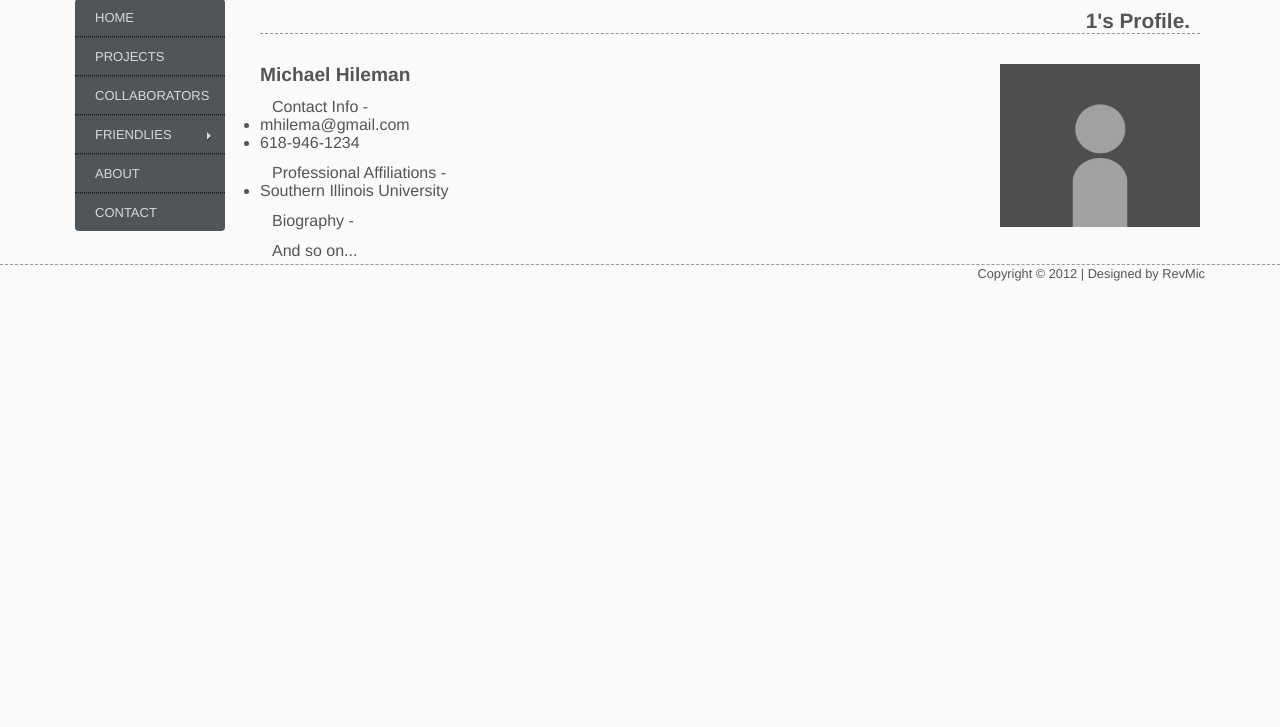
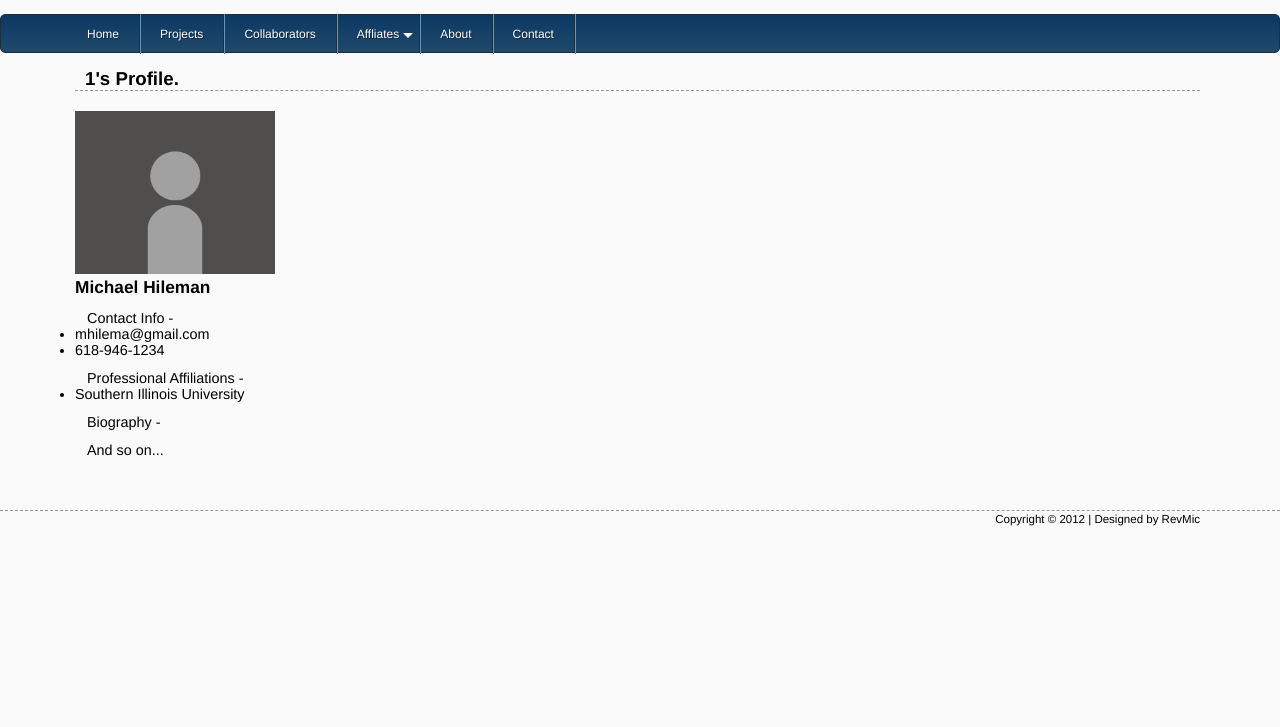
Before and after one commit to revmic/itineration-collab-tool, a PHP site: page /profile.php?user=1 in a window 1280 px wide. Shown: the part 73-800 px from the top of the page. Run offline with PHP 8.4, Linux system fonts and the light colour scheme; the visitor is signed in with stand-in values (Sample User, id 1).

Commit message:
Interface Tweaks

```diff
--- a/public/collaborators.php
+++ b/public/collaborators.php
@@ -2,7 +2,7 @@
 
 $page_title = 'Collaborators';
 include('templates/header.php');
-include('templates/nav.php');
+include('templates/nav_top.php');
 
 echo "<h1>Collaborators</h1>";
 
--- a/public/css/style.css
+++ b/public/css/style.css
@@ -7,21 +7,20 @@
 
 /* general */
 a {
-	color:#777;
+	color:#0C3864;
 	text-decoration:none;
 }
 
 a:hover {
-	color:#333;
+	color:#990000;
 	text-decoration:none;
 }
 
 /* BODY */
 body {
 	background:#fafafa;
-	color:#555;
 	font-family: 'Yanone Kaffeesatz', Helvetica, Arial, sans-serif;
-	font-size: 1em;
+	font-size: 0.9em;
 /*	font:0.8em Arial, Helvetica, "bitstream vera sans", sans-serif;*/
 }
 
@@ -32,11 +31,14 @@ body {
 	height:50px;
 	margin:0 auto;
 	padding:0 75px 12px 75px;
-	background: #B0E0E6;
+	background: #99ADD6;
+	background-image:url('../images/itineration');
+	background-size: contain;
+	background-repeat: no-repeat;
 }
 #header h1 {
 	color:#0C3864;
-	font-size:325%;
+	font-size:355%;
 	letter-spacing:-3px;
 	float:left;
 	padding-left:5px;
@@ -49,10 +51,18 @@ body {
 	float:left;
 }
 #header h3 {
-	font-size:100%;
-	letter-spacing:-1px;
+	font-size:90%;
+	letter-spacing:0px;
 	float:right;
-	padding:10px 180px 0 0;
+	padding:10px 160px 10px 0;
+}
+#header a {
+	color:#113689;
+}
+#header a:hover {
+	color:#fff;
+	background-color: #0C3864;
+	border: 1px solid #fff;
 }
 #header form {
     float: right;
@@ -79,28 +89,157 @@ body {
     vertical-align: bottom;
     background: #0C3864;
     color: #fff;
-    border: 1px solid #ddd;
-    -moz-border-radius: 5px;
-    border-radius: 5px;
+    border: 1px solid #fff;
+    -moz-border-radius: 3px;
+    border-radius: 3px;
+    padding:1px;
 }
+
+
+/*** TOP NAV ***/
+#cssmenu{
+	height:37px;
+	display:block;
+	width:150;
+	margin:15px auto;
+	border:1px solid;
+	border-radius:5px;
+	padding-left: 66px;
+}
+#cssmenu > ul {
+	list-style:inside none;
+	padding:0;
+	margin:0;
+}
+#cssmenu > ul > li {
+	list-style:inside none;
+	padding:0;
+	margin:0;
+	float:left;
+	display:block;
+	position:relative;
+}
+#cssmenu > ul > li > a{
+	outline:none;
+	display:block;
+	position:relative;
+	padding:12px 20px;
+	font-family: 'Yanone Kaffeesatz', Helvetica, Arial, sans-serif;
+	font-size: 12px;
+/*	font:bold 13px/100% Arial, Helvetica, sans-serif; */
+	text-align:center;
+	text-decoration:none;
+	text-shadow:1px 1px 0 rgba(0,0,0, 0.4);
+}
+#cssmenu > ul > li:first-child > a{
+	border-radius:5px 0 0 5px;
+}
+#cssmenu > ul > li > a:after{
+	content:''; position:absolute;
+	border-right:1px solid;
+	top:-1px; bottom:-1px;
+	right:-2px;
+	z-index:99;
+}
+#cssmenu ul li.has-sub:hover > a:after{
+	top:0; bottom:0;
+}
+#cssmenu > ul > li.has-sub > a:before{
+	content:'';
+	position:absolute;
+	top:18px;
+	right:6px;
+	border:5px solid transparent;
+	border-top:5px solid #fff;
+}
+#cssmenu > ul > li.has-sub:hover > a:before{
+	top:19px;
+}
+#cssmenu ul li.has-sub:hover > a{
+	background:#505559;
+	border-color:#3f3f3f;
+	padding-bottom:13px;
+	padding-top:13px;
+	top:-1px;
+	z-index:999;
+}
+#cssmenu ul li.has-sub:hover > ul, #cssmenu ul li.has-sub:hover > div{
+	display:block;
+}
+#cssmenu ul li.has-sub > a:hover{
+	background:#505559;
+	border-color:#3f3f3f;
+}
+#cssmenu ul li > ul, #cssmenu ul li > div{
+	display:none;
+	width:auto;
+	position:absolute;
+	top:38px;
+	padding:10px 0;
+	background:#505559;
+	border-radius:0 0 5px 5px;
+	z-index:999;
+}
+#cssmenu ul li > ul{
+	width:200px;
+}
+#cssmenu ul li > ul li{
+	display:block;
+	list-style:inside none;
+	padding:0;
+	margin:0;
+	position:relative;
+}
+#cssmenu ul li > ul li a{
+	outline:none;
+	display:block;
+	position:relative;
+	margin:0;
+	padding:8px 20px;
+	font:10pt Arial, Helvetica, sans-serif; color:#fff;
+	text-decoration:none;
+	text-shadow:1px 1px 0 rgba(0,0,0, 0.5);
+}
+
+#cssmenu, #cssmenu > ul > li > ul > li a:hover{
+	background:#3e698c;
+	background:-moz-linear-gradient(top,  #0C3864 0%, #20496A 100%);
+	background:-webkit-gradient(linear, left top, left bottom, color-stop(0%,#0C3864), color-stop(100%,#20496A));
+	background:-webkit-linear-gradient(top,  #0C3864 0%,#20496A 100%);
+	background:-o-linear-gradient(top, #0C3864 0%,#20496A 100%);
+	background:-ms-linear-gradient(top, #0C3864 0%,#20496A 100%);
+	background:linear-gradient(top,  #0C3864 0%,#20496A 100%);
+	filter:progid:DXImageTransform.Microsoft.gradient( startColorstr='#0C3864', endColorstr='#20496A',GradientType=0 );
+}
+#cssmenu{
+	border-color:#1b313d;
+}
+#cssmenu > ul > li > a{
+	border-right:1px solid #1b313d;
+	color:#fff;
+}
+#cssmenu > ul > li > a:after{
+	border-color:#6696bd;
+}
+#cssmenu > ul > li > a:hover{
+	background:#505559;
+}
+
 
 
 /*** CONTENT ***/
 #content {
-	float:top;
 	text-align: left;
 	margin:0 auto;
-	padding:10px 80px 20px 260px;
+	padding:0 80px 20px 75px;
 }
 #content h1 {
 	border-bottom:1px dashed #999;
 	font-size:1.3em;
-	padding-right: 10px;
-	text-align: right;
+	padding-left: 10px;
 	}
 #content h2 {
 	font-size:1.2em;
-	text-align: left;
 }
 #content p {
 	padding:12px 12px 0;
@@ -123,24 +262,134 @@ body {
     -moz-border-radius: 5px;
     border-radius: 5px;
 }
-#content a:hover {
-	color:#113689;
-}
 
 /* footer */
 #footer {
+	border-top:1px dashed #999;
 	font-size: 0.8em;
-	border-top:1px dashed #999;
 	height:50px;
-	margin:0 auto;
-	padding-right: 75px;
-	padding-top: 1px;
+	padding:2px 80px 20px 75px;
 	text-align:right;
 }
 
 
 
-/* CSS Menu Maker */
+/*
+#cssmenu > ul, #cssmenu > ul ul {
+	display: block;
+	float: left; /* needed to get main content next to nav */
+/*	position: relative; *
+	width: 150px;
+	padding-left: 75px;
+/*	border-right:1px dashed #505559;
+}
+	/* The list elements which contain the links *
+	#cssmenu > ul li {
+		display: block;
+		position: relative;
+		margin: 0;
+		padding: 0;
+		width: 150px;
+	}
+		/* General link styling *
+		#cssmenu > ul li a {
+			/* Layout *
+			display: block;
+			position: relative;
+			margin: 0;
+			border-top: 1px dotted #3a3a3a;
+			border-bottom: 1px dotted #1b1b1b;
+			padding: 11px 20px;
+			width: 110px;
+
+			/* Typography *
+			font-family: 'Yanone Kaffeesatz', Helvetica, Arial, sans-serif;
+			color: #d8d8d8;
+			text-decoration: none;
+			text-transform: uppercase;
+		/*	text-shadow: 0 1px 1px #000; *
+			font-size: 13px;
+			font-weight: 300;
+
+			/* Background & effects *
+			background: #505559; /*#282828*
+		}
+		/* Rounded corners for the first link of the menu/submenus *
+		#cssmenu > ul li:first-child>a {
+			border-top-left-radius: 4px;
+			border-top-right-radius: 4px;
+			border-top: 0;
+		}
+		/* Rounded corners for the last link of the menu/submenus *
+		#cssmenu > ul li:last-child>a {
+			border-bottom-left-radius: 4px;
+			border-bottom-right-radius: 4px;
+			border-bottom: 0;
+		}
+
+		/* The hover state of the menu/submenu links *
+		#cssmenu > ul li>a:hover, #cssmenu > ul li:hover>a {
+			color: #fff;
+			text-shadow: 0 1px 0 rgba(0, 0, 0, .3);
+			background: #003399;
+			background: -webkit-linear-gradient(bottom, #003399, #0C3864);
+			background: -ms-linear-gradient(bottom, #003399, #0C3864);
+			background: -moz-linear-gradient(bottom, #003399, #0C3864);
+			background: -o-linear-gradient(bottom, #003399, #0C3864);
+			border-color: transparent;
+		}
+		/* The arrow indicating a submenu *
+		#cssmenu > ul .has-sub>a::after {
+			content: '';
+			position: absolute;
+			top: 16px;
+			right: 10px;
+			width: 0px;
+			height: 0px;
+
+			/* Creating the arrow using borders *
+			border: 4px solid transparent;
+			border-left: 4px solid #d8d8d8;
+		}
+		/* The same arrow, but with a darker color, to create the shadow effect *
+		#cssmenu > ul .has-sub>a::before {
+			content: '';
+			position: absolute;
+			top: 17px;
+			right: 10px;
+			width: 0px;
+			height: 0px;
+
+			/* Creating the arrow using borders *
+			border: 4px solid transparent;
+			border-left: 4px solid #000;
+		}
+		/* Changing the color of the arrow on hover *
+		#cssmenu > ul li>a:hover::after, #cssmenu > ul li:hover>a::after {
+			border-left: 4px solid #fff;
+		}
+		#cssmenu > ul li>a:hover::before, #cssmenu > ul li:hover>a::before {
+			border-left: 4px solid rgba(0, 0, 0, .3);
+		}
+
+		/* THE SUBMENUS *
+		#cssmenu > ul ul {
+			position: absolute;
+			left: 150px;
+			top: -9999px;
+			padding-left: 5px;
+			opacity: 0;
+			/* The fade effect, created using an opacity transition *
+			-webkit-transition: opacity .3s ease-in;
+			-moz-transition: opacity .3s ease-in;
+			-o-transition: opacity .3s ease-in;
+			-ms-transition: opacity .3s ease-in;
+		}
+		/* Showing the submenu when the user is hovering the parent link *
+		#cssmenu > ul li:hover>ul {
+			top: 0px;
+			opacity: 1;
+		}
 
 /* Some stylesheet reset
 ul#cssmenu > ul, #cssmenu > ul ul {
@@ -150,164 +399,4 @@ ul#cssmenu > ul, #cssmenu > ul ul {
 	vertical-align: baseline;
 	line-height: 1;
 }
-
-/* The container */
-#cssmenu > ul, #cssmenu > ul ul {
-	display: block;
-	float: left; /* needed to get main content next to nav */
-/*	position: relative; */
-	width: 150px;
-	padding-left: 75px;
-/*	border-right:1px dashed #505559; */
-}
-
-	/* The list elements which contain the links */
-	#cssmenu > ul li {
-		display: block;
-		position: relative;
-		margin: 0;
-		padding: 0;
-		width: 150px;
-	}
-
-		/* General link styling */
-		#cssmenu > ul li a {
-			/* Layout */
-			display: block;
-			position: relative;
-			margin: 0;
-			border-top: 1px dotted #3a3a3a;
-			border-bottom: 1px dotted #1b1b1b;
-			padding: 11px 20px;
-			width: 110px;
-
-			/* Typography */
-			font-family: 'Yanone Kaffeesatz', Helvetica, Arial, sans-serif;
-			color: #d8d8d8;
-			text-decoration: none;
-			text-transform: uppercase;
-		/*	text-shadow: 0 1px 1px #000; */
-			font-size: 13px;
-			font-weight: 300;
-
-			/* Background & effects */
-			background: #505559; /*#282828*/
-		}
-
-		/* Rounded corners for the first link of the menu/submenus */
-		#cssmenu > ul li:first-child>a {
-			border-top-left-radius: 4px;
-			border-top-right-radius: 4px;
-			border-top: 0;
-		}
-
-		/* Rounded corners for the last link of the menu/submenus */
-		#cssmenu > ul li:last-child>a {
-			border-bottom-left-radius: 4px;
-			border-bottom-right-radius: 4px;
-			border-bottom: 0;
-		}
-
-
-		/* The hover state of the menu/submenu links */
-		#cssmenu > ul li>a:hover, #cssmenu > ul li:hover>a {
-			color: #fff;
-			text-shadow: 0 1px 0 rgba(0, 0, 0, .3);
-			background: #1A33CC;
-			background: -webkit-linear-gradient(bottom, #1A33CC, #113689);
-			background: -ms-linear-gradient(bottom, #1A33CC, #113689);
-			background: -moz-linear-gradient(bottom, #1A33CC, #113689);
-			background: -o-linear-gradient(bottom, #1A33CC, #113689);
-			border-color: transparent;
-		}
-
-		/* The arrow indicating a submenu */
-		#cssmenu > ul .has-sub>a::after {
-			content: '';
-			position: absolute;
-			top: 16px;
-			right: 10px;
-			width: 0px;
-			height: 0px;
-
-			/* Creating the arrow using borders */
-			border: 4px solid transparent;
-			border-left: 4px solid #d8d8d8;
-		}
-
-		/* The same arrow, but with a darker color, to create the shadow effect */
-		#cssmenu > ul .has-sub>a::before {
-			content: '';
-			position: absolute;
-			top: 17px;
-			right: 10px;
-			width: 0px;
-			height: 0px;
-
-			/* Creating the arrow using borders */
-			border: 4px solid transparent;
-			border-left: 4px solid #000;
-		}
-
-		/* Changing the color of the arrow on hover */
-		#cssmenu > ul li>a:hover::after, #cssmenu > ul li:hover>a::after {
-			border-left: 4px solid #fff;
-		}
-
-		#cssmenu > ul li>a:hover::before, #cssmenu > ul li:hover>a::before {
-			border-left: 4px solid rgba(0, 0, 0, .3);
-		}
-
-
-		/* THE SUBMENUS */
-		#cssmenu > ul ul {
-			position: absolute;
-			left: 150px;
-			top: -9999px;
-			padding-left: 5px;
-			opacity: 0;
-			/* The fade effect, created using an opacity transition */
-			-webkit-transition: opacity .3s ease-in;
-			-moz-transition: opacity .3s ease-in;
-			-o-transition: opacity .3s ease-in;
-			-ms-transition: opacity .3s ease-in;
-		}
-
-		/* Showing the submenu when the user is hovering the parent link */
-		#cssmenu > ul li:hover>ul {
-			top: 0px;
-			opacity: 1;
-		}
-
-
-
-/* navigation
-#navigation {
-	background:#fafafa;
-	border-right:1px solid #999;
-	margin:0 auto;
-	width:75%;
-	height:50px;
-	list-style:none;
-}
-#navigation li {
-	border-left:1px solid #999;
-	float:left;
-	width:16.56%;
-	list-style:none;
-}
-#navigation a {
-	color:#555;
-	display:block;
-	line-height:50px;
-	text-align:center;
-}
-#navigation a:hover {
-	background:#e3e3e3;
-	color:#0C3864;
-}
-#navigation .active {
-	background:#e3e3e3;
-	color:#777;
-}
 */
--- a/public/index.php
+++ b/public/index.php
@@ -3,7 +3,7 @@
 $page_title = 'Itinerate Home';
 include('templates/header.php');
 //include('templates/menu.php');
-include('templates/nav.php');
+include('templates/nav_top.php');
 ?>
 
 <div id="content">
--- a/public/profile.php
+++ b/public/profile.php
@@ -2,7 +2,7 @@
 
 $page_title = 'Profile';
 include('templates/header.php');
-include('templates/nav.php');
+include('templates/nav_top.php');
 
 if (isset($_SESSION['username'])) {
 	$active_user = $_SESSION['username'];
@@ -14,8 +14,12 @@ else {
 	exit;
 }
 ?>
+
 <div id="content">
-	<div id="info" style='float:left'>
+	<div id="pic">
+		<img src='images/blank.gif' width='200' height='163' alt='No Photo' />
+	</div>
+	<div id="info">
 		<ul>
 			<h2>Michael Hileman</h2>
 			<p>Contact Info -</p>
@@ -26,11 +30,10 @@ else {
 			<p>Professional Affiliations -</p>
 			<li>Southern Illinois University</li>
 		</ul>
-		<p>Biography -</p>
-		<p>And so on...</p>
-	</div>
-	<div id="profile" style='float:right'>
-		<img src='images/blank.gif' width='200' height='163' alt='No Photo' style='float:right' />
+		<div id="bio">
+			<p>Biography -</p>
+			<p>And so on...</p>
+		</div>
 	</div>
 </div>
 
--- a/public/projects.php
+++ b/public/projects.php
@@ -2,7 +2,7 @@
 
 $page_title = 'Projects';
 include('templates/header.php');
-include('templates/nav.php');
+include('templates/nav_top.php');
 ?>
 
 <h1>Projects</h1>
--- a/public/register.php
+++ b/public/register.php
@@ -1,7 +1,7 @@
 <?php
 $page_title = 'Register';
 include('templates/header.php');
-include('templates/nav.php');
+include('templates/nav_top.php');
 
 //require_once('../includes/register_user_text.inc.php');
 
--- a/public/templates/header.php
+++ b/public/templates/header.php
@@ -46,8 +46,8 @@ require_once("includes/logout.inc.php");
 
 <div id="containter">
 	<div id="header">
-		<h1>Itinerate</h1>
-		<h2>Collaboration Platform</h2>
+		<a href="index.php"><h1>Itinerate</h1></a>
+<!--		<h2>Collaboration Platform</h2> -->
 		<?php
 		// prints form in top right of header and auth error if any.
 		echo $top_right_form;
--- a/public/templates/menu_top.php
+++ b/public/templates/menu.php
@@ -1,4 +1,4 @@
-	<div id="navigation">
+	<div id="cssmenu">
 		<ul>
 			<li><a href="index.php">Home Page</a></li>
 			<li><a href="projects.php">Projects</a></li>
--- /dev/null
+++ b/public/templates/nav_top.php
@@ -0,0 +1,14 @@
+<div id='cssmenu'>
+<ul>
+   <li class='active '><a href='index.php'><span>Home</span></a></li>
+   <li><a href='projects.php'><span>Projects</span></a></li>
+   <li><a href='collaborators.php'><span>Collaborators</span></a></li>
+   <li class='has-sub '><a href='#'><span>Affliates</span></a>
+      <ul>
+         <li><a href='http://www.itineration.org'><span>Itineration</span></a></li>
+      </ul>
+   </li>
+   <li><a href='about.php'><span>About</span></a></li>
+   <li><a href='contact.php'><span>Contact</span></a></li>
+</ul>
+</div>
```
Also changed, not shown: public/css/application.css (deleted, +0 -64 lines), public/templates/footer.php (+0 -9 lines), public/images/Itineration.png, public/images/Itineration_original.png (added).
